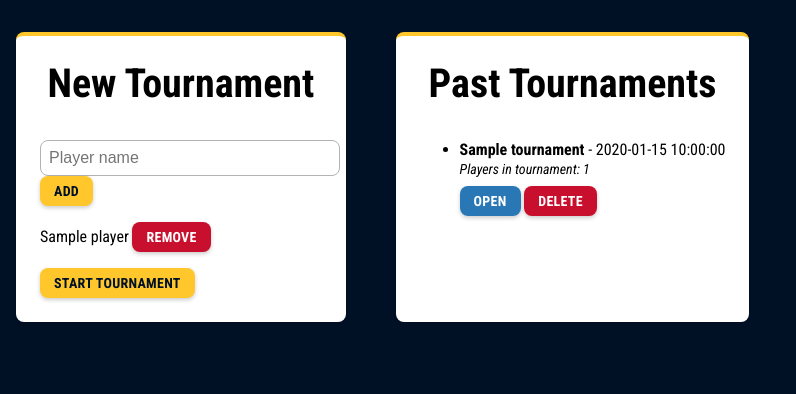
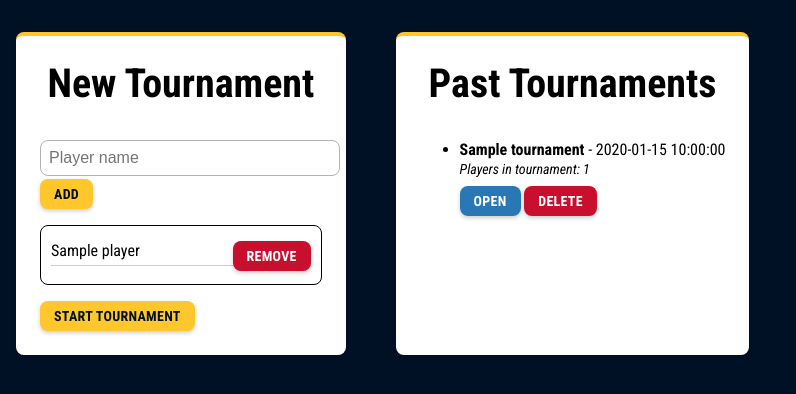
Before and after one commit to JoostPeters106/Codex, a Flask app: template templates/index.html in a window 1280 px wide. Shown: the part 136-530 px from the top of the page, without its empty margins (0-796 px from the left). Run offline with Flask 3, Linux system fonts and the light colour scheme; the template is opened without the code that fills it: most values are stand-ins (such as "Sample title", 1, 10 or a date in 2020).

Commit message:
Button Fix

```diff
--- a/templates/index.html
+++ b/templates/index.html
@@ -20,16 +20,16 @@
             <h2>New Tournament</h2>
             <form action="{{ url_for('add_player') }}" method="post" class="add-player-form">
                 <input type="text" class="styled-input" name="player_name" placeholder="Player name">
-                <button type="submit" class="styled-button primary-button">Add</button>
+                <button type="submit" class="styled-button primary-button" style="margin-top: 0.25em;">Add</button>
             </form>
 
             <div class="player-container">
                 {% if players %}
-                <ul id="player-list">
+                <ul id="player-list" style="border: 1px solid #000; padding: 10px; list-style-type: none; border-radius: 8px;">
                     {% for p in players %}
-                    <li>
+                    <li style="border-bottom: 1px solid #ccc; padding: 5px 0;">
                         {{ p }}
-                        <form action="{{ url_for('remove_player', index=loop.index0) }}" method="post" style="display:inline">
+                        <form action="{{ url_for('remove_player', index=loop.index0) }}" method="post" style="display:inline; float: right;">
                             <button type="submit" class="styled-button danger-button">Remove</button>
                         </form>
                     </li>
```
Also changed, not shown: templates/tournament.html (+3 -4 lines).
